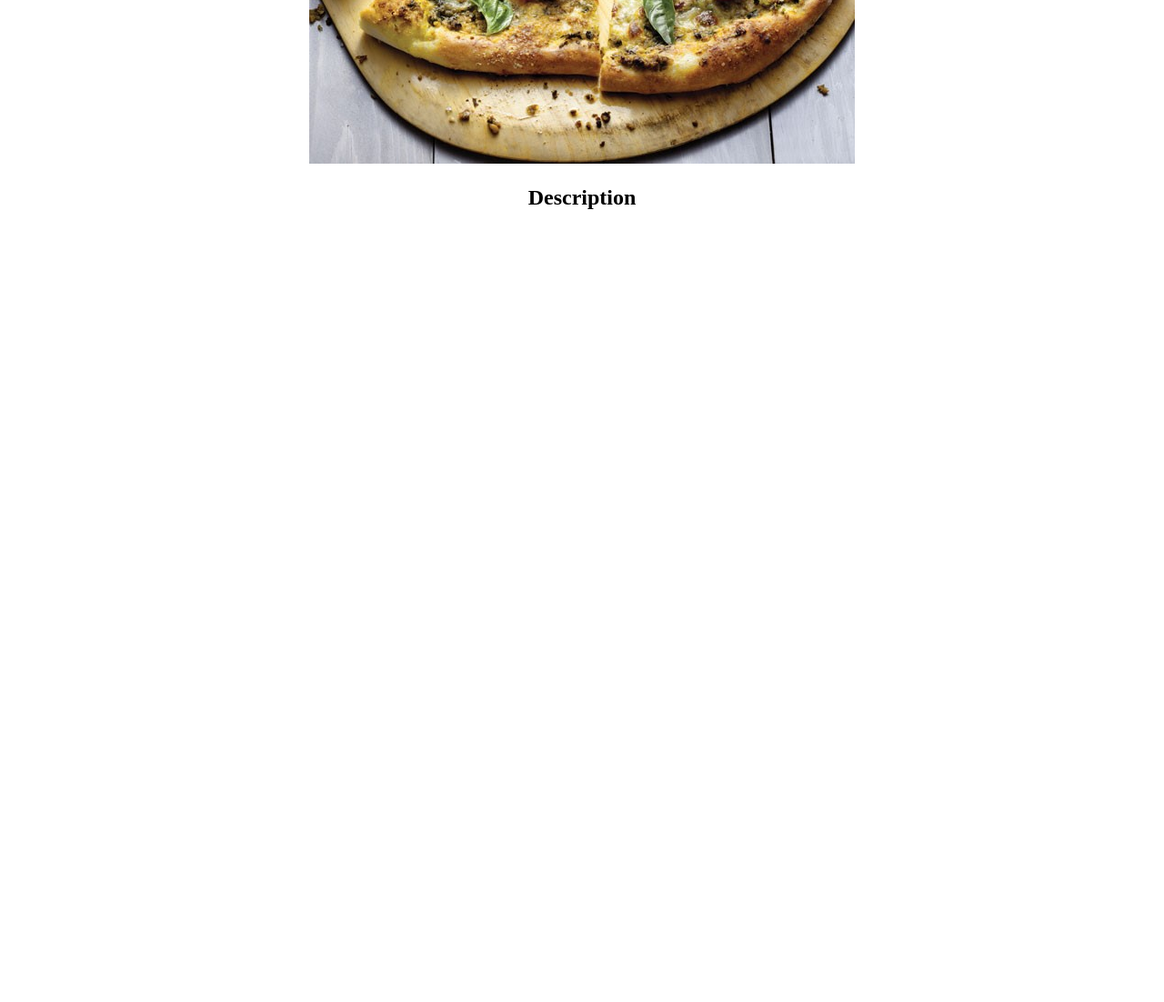
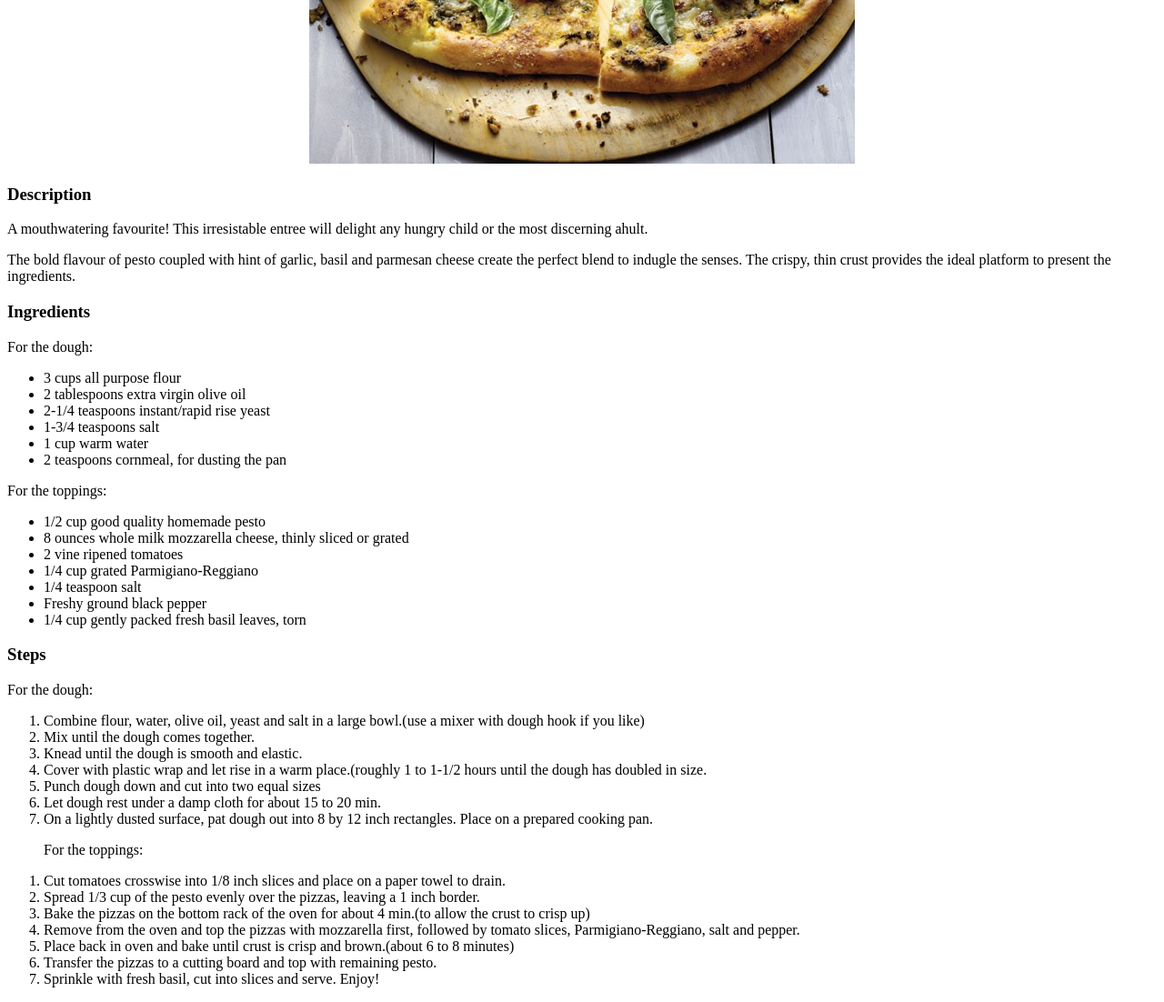
Before and after one commit to 51challenge/odin-recipes, a plain HTML site: page recipes/pizza.html in a window 1280 px wide. Shown: the part 500-1602 px from the top of the page at 91% size. Before the commit the page ends 800 px from the top, so only its background shows below. Drawn offline with Linux system fonts and the light colour scheme.

Commit message:
created link in index.html and completed pizza recipe

```diff
--- a/recipes/pizza.html
+++ b/recipes/pizza.html
@@ -12,9 +12,62 @@
 
     <center><img src="pesto-pizza_600.jpg" alt="Pesto pizza photo"></center>
 
-    <center><h2>Description</h2></center>
+    <h3>Description</h3>
+    <p>A mouthwatering favourite! This irresistable entree will delight any hungry child or the most discerning ahult.</p>
 
-    <p></p>
+    <p>The bold flavour of pesto coupled with hint of garlic, basil and parmesan cheese create the perfect blend to indugle the senses. The crispy, thin crust provides the ideal platform to present the ingredients. </p>
 
+  <h3>Ingredients</h3>
+
+  <p>For the dough:</p>
+
+  <ul>
+      <li>3 cups all purpose flour</li>
+      <li>2 tablespoons extra virgin olive oil</li>
+      <li>2-1/4 teaspoons instant/rapid rise yeast</li>
+      <li>1-3/4 teaspoons salt</li>
+      <li>1 cup warm water</li>
+      <li>2 teaspoons cornmeal, for dusting the pan</li>
+  </ul>
+
+  <p>For the toppings:</p>
+
+  <ul>
+      <li>1/2 cup good quality homemade pesto</li>
+      <li>8 ounces whole milk mozzarella cheese, thinly sliced or grated</li>
+      <li>2 vine ripened tomatoes</li>
+      <li>1/4 cup grated Parmigiano-Reggiano</li>
+      <li>1/4 teaspoon salt</li>
+      <li>Freshy ground black pepper</li>
+      <li>1/4 cup gently packed fresh basil leaves, torn</li>
+  </ul>
+
+    <h3>Steps</h3>
+
+    <p>For the dough:</p>
+
+    <ol>
+        <li>Combine flour, water, olive oil, yeast and salt in a large bowl.(use a mixer with dough hook if you like)</li>
+        <li>Mix until the dough comes together.</li>
+        <li>Knead until the dough is smooth and elastic.
+        <li>Cover with plastic wrap and let rise in a warm place.(roughly 1 to 1-1/2 hours until the dough has doubled in size.</li>
+        <li>Punch dough down and cut into two equal sizes</li>
+        <li>Let dough rest under a damp cloth for about 15 to 20 min.</li>
+        <li>On a lightly dusted surface, pat dough out into 8 by 12 inch rectangles. Place on a prepared cooking pan.</li>
+    </ol>
+
+    <ol>
+
+        <p>For the toppings:</p>
+
+        <li>Cut tomatoes crosswise into 1/8 inch slices and place on a paper towel to drain.</li>
+        <li>Spread 1/3 cup of the pesto evenly over the pizzas, leaving a 1 inch border.</li>
+        <li>Bake the pizzas on the bottom rack of the oven for about 4 min.(to allow the crust to crisp up)</li>
+        <li>Remove from the oven and top the pizzas with mozzarella first, followed by tomato slices, Parmigiano-Reggiano, salt and pepper.</li>
+        <li>Place back in oven and bake until crust is crisp and brown.(about 6 to 8 minutes)</li>
+        <li>Transfer the pizzas to a cutting board and top with remaining pesto.</li>
+        <li>Sprinkle with fresh basil, cut into slices and serve. Enjoy!</li>
+
+    </ol>
 </body>
 </html>
```
Also changed, not shown: index.html (added, +17 -0 lines).
